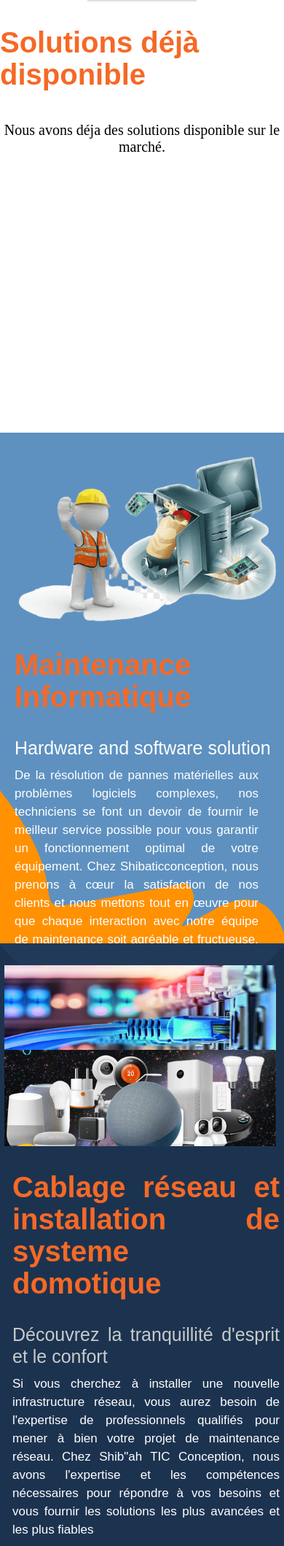
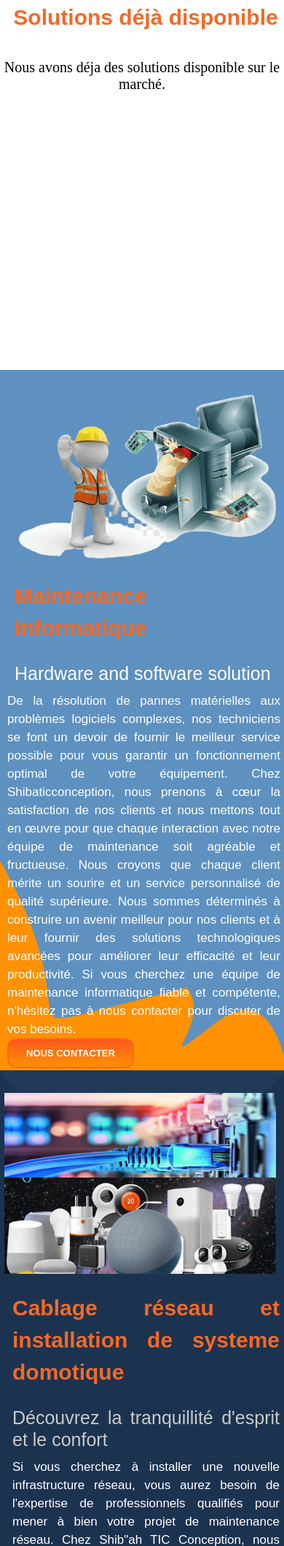
Before and after one commit to jeromedrb/sitedestic, a Django app: page / in a window 390 px wide. Shown: the part 3760-5879 px from the top of the page at 73% size. Run offline with Django 4.2, Linux system fonts and the light colour scheme; data that the repository does not hold is empty.

Commit message:
2st cmmit

```diff
--- a/sticweb/static/sticweb/style.css
+++ b/sticweb/static/sticweb/style.css
@@ -478,11 +478,12 @@
 	}
 
 	.titre-texte{
-		  color: #fff;
+	color: #fff;
     font-family: Din,Sans-serif;
-    font-size: 40px;
+    font-size: 30px;
     font-weight: 900;
     line-height: 44px;
+    padding-left: 10px;
 
 	}
 	.titre-h3{
@@ -491,6 +492,7 @@
     font-size: 28px;
     font-weight: 400;
     line-height: 30px;
+    padding-left: 10px;
 }
 .titre-p{
     color: #fff;
@@ -498,6 +500,8 @@
     font-size: 18px;
     font-weight: 80;
     line-height: 27px;
+    padding-left: 10px;
+    padding-right: 30px;
 }
 
 h2 {
@@ -1394,6 +1398,9 @@
 			text-decoration: none;
 			margin-left: 0px;
 		}
+		section {
+    padding: 0px;
+}
 		.titre-text{
 			font-size: 28px;
     font-weight: 700;
@@ -1408,6 +1415,8 @@
     font-size: 17px;
     font-weight: 70;
     line-height: 25px;
+     padding-left: 0px;
+    padding-right: 0px;
 }
 .btnContactNs{
 
@@ -1498,7 +1507,6 @@
 		padding-top: 3px;
 		padding-bottom: 3px;
 		box-sizing: border-box;
-		height: 700px;
 
 		}
 		.Cablage{
@@ -1506,7 +1514,6 @@
 		padding-right: 6px;
 		padding-top: 4px;
 		padding-bottom: 4px;
-		height: 1180px;
 
 
 
@@ -1516,7 +1523,6 @@
 		padding-right: 6px;
 		padding-top: 4px;
 		padding-bottom: 4px;
-		height: 800px;
 		}
 
 		.menu .contenu .box {
--- a/sticweb/templates/sticweb/index.html
+++ b/sticweb/templates/sticweb/index.html
@@ -83,7 +83,18 @@
 
 		<div class="myslide fade">
 			<div class="txt">
-				<img src="{% static 'sticweb/images/maintenace.png' %}" alt="" class="imgs1">
+				<h2 class="titre-texte" style=" padding-left: 10px; text-align: justify;"> Maintenance du <br>
+		<span>	Système informatique </span>
+		</h2>
+			<h3 class="titre-h3" style=" padding-left: 10px; text-align: justify; color: #c8cbc9;" >
+				<span>Panne materiel ou logiciel</span></h3>
+				<p class="titre-p" style=" text-align: justify; padding-left: 10px;">
+                Si vous cherchez une équipe <br>
+					de maintenance informatique <br>
+                    fiable et compétente, <br>
+                    n'hésitez pas à nous contacter <br>
+                    pour discuter de vos besoins.
+                </p>
 
 			</div>
 			<img src="{% static 'sticweb/images/bacgrMainten.jpg' %}" style="width: 100%; height: 100%;" class="imgsli">
@@ -324,15 +335,16 @@
 
 	<img src="{% static 'sticweb/images/m_1-removebg-preview.png' %}" class="col40" style="padding-left: 16px; border-radius: 15px;">
 	<div class="col60 float-right co60" style="padding-left: 5px; text-align: justify;">
-<h2 class="titre-texte" style=" padding-left: 10px; text-align: justify;" ><span>Maintenance Informatique</span></h2>
-<h3 class="titre-h3" style=" padding-left: 10px; text-align: justify;" ><span>Hardware and software solution</span></h3>
+<h2 class="titre-texte" style="  text-align: justify;" ><span>Maintenance Informatique</span></h2>
+<h3 class="titre-h3" style="  text-align: justify;" ><span>Hardware and software solution</span></h3>
 
-			<p class="titre-p" style="padding-left: 10px; padding-right: 30px; text-align: justify;" >
+			<p class="titre-p" style=" text-align: justify;" >
 			 De la résolution de pannes matérielles aux problèmes logiciels complexes, nos techniciens se font un devoir de fournir le meilleur service possible pour vous garantir un fonctionnement optimal de votre équipement.
 
 		Chez Shibaticconception, nous prenons à cœur la satisfaction de nos clients et nous mettons tout en œuvre pour que chaque interaction avec notre équipe de maintenance soit agréable et fructueuse. Nous croyons que chaque client mérite un sourire et un service personnalisé de qualité supérieure.
 
-			Nous sommes déterminés à construire un avenir meilleur pour nos clients et à leur fournir des solutions technologiques avancées pour améliorer leur efficacité et leur productivité. Si vous cherchez une équipe de maintenance informatique fiable et compétente, n'hésitez pas à nous contacter pour discuter de vos besoins.
+			Nous sommes déterminés à construire un avenir meilleur pour nos clients et à leur fournir des solutions technologiques avancées pour améliorer leur efficacité et leur productivité.
+                Si vous cherchez une équipe de maintenance informatique fiable et compétente, n'hésitez pas à nous contacter pour discuter de vos besoins.
 			  <br>
 
 </p>
@@ -403,12 +415,12 @@
 
 		<img src="{% static 'sticweb/images/creation_graphique.png' %}" class="col40">
 		<div class="col60 float-right" style="padding-left: 16px;">
-<h2 class="titre-texte" style=" padding-left: 10px; text-align: justify;">
+<h2 class="titre-texte" style=" text-align: justify;">
 		<span> Conception de visuel </span>
 		</h2>
-			<h3 class="titre-h3" style=" padding-left: 10px; text-align: justify; color:#1c3350;" >
+			<h3 class="titre-h3" style="text-align: justify; color:#1c3350;" >
 				<span> <br> <b> Des visuels de qualité au gout du jour </b></span></h3>
-		<p class="titre-p" style="text-align: justify; color:#1c3377; padding-left: 10px;">
+		<p class="titre-p" style="text-align: justify; color:#1c3377;">
 			Shib'ah Tic Conception offre des services de conception graphique de qualité supérieure pour
 			répondre à tous vos besoins en matière de design, tels que <span style="color:#F56926;"> la création d'affiches, de logos,
 			de cartes de visite, de montages vidéo et plus encore. </span> Nous sommes fiers de notre équipe de
@@ -448,8 +460,7 @@
 				<td>
 					<p>Votre meilleure allié  <br>
 					Exigez des pro pour numeriser votre organisation <br>
-					Retrouver nous sur Map <a href=""></a></p>
-
+					<a href=""></a></p>
 				</td>
 			</tr>
 		</table>
```
Also changed, not shown: sitewebstic/settings.py (+3 -11 lines), sticweb/static/sticweb/solution.css (+7 -4 lines).
